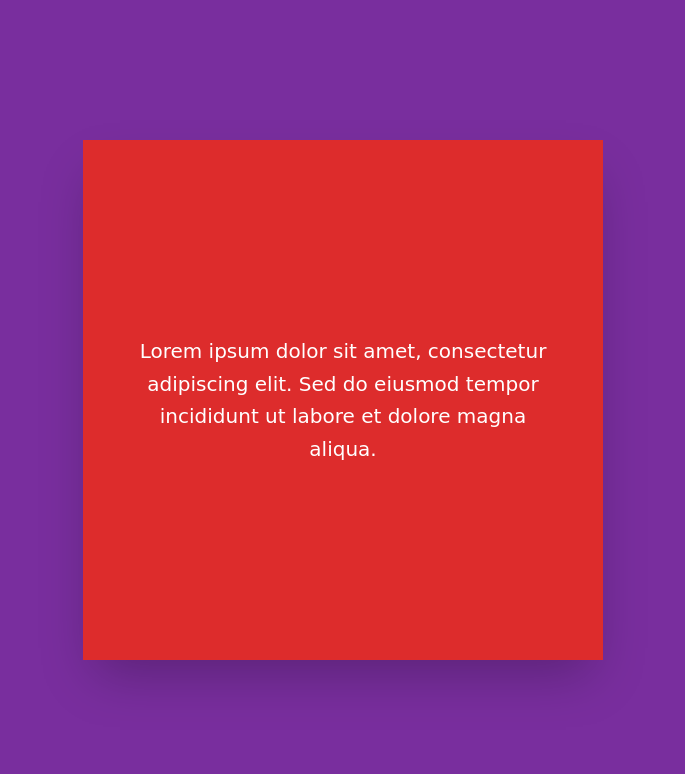
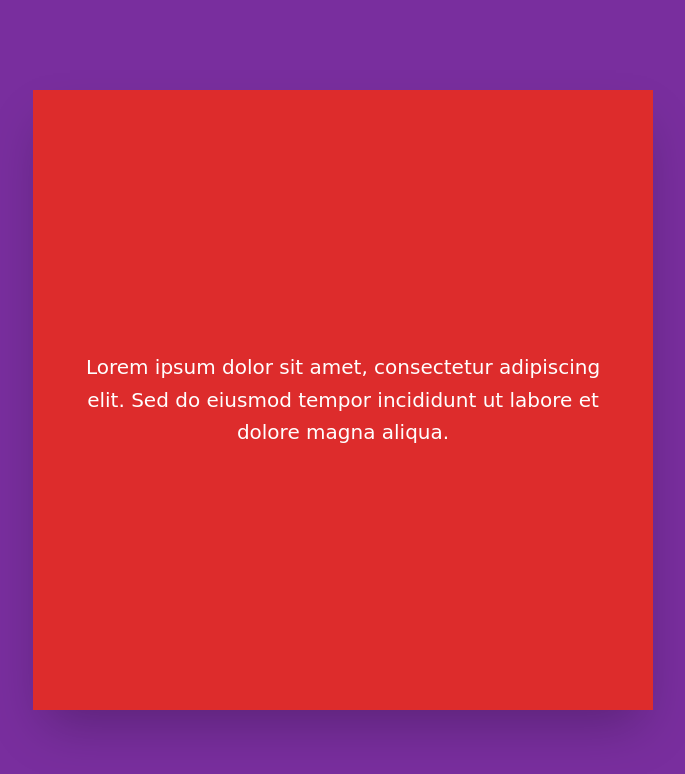
Before and after one commit to JUANMANTECA6969/miweb2, a Next.js app: page / in a window 1280 px wide. Shown: the top 774 px of the page, without its empty margins (297-982 px from the left). Built offline with nearby package versions, Linux system fonts and the light colour scheme.

Commit message:
Actualizados los textos y estilos de la web

```diff
--- a/app/page.tsx
+++ b/app/page.tsx
@@ -26,7 +26,7 @@ export default function Page() {
     >
       <div className="sticky top-0 flex h-screen items-center justify-center p-6">
         <div
-          className="flex h-[520px] w-[520px] max-h-[80vw] max-w-[80vw] items-center justify-center shadow-2xl transition-colors duration-500 ease-out"
+          className="flex h-[620px] w-[620px] max-h-[85vh] max-w-[85vw] items-center justify-center shadow-2xl transition-colors duration-500 ease-out"
           style={{ backgroundColor: squareColor }}
         >
           <p
```
